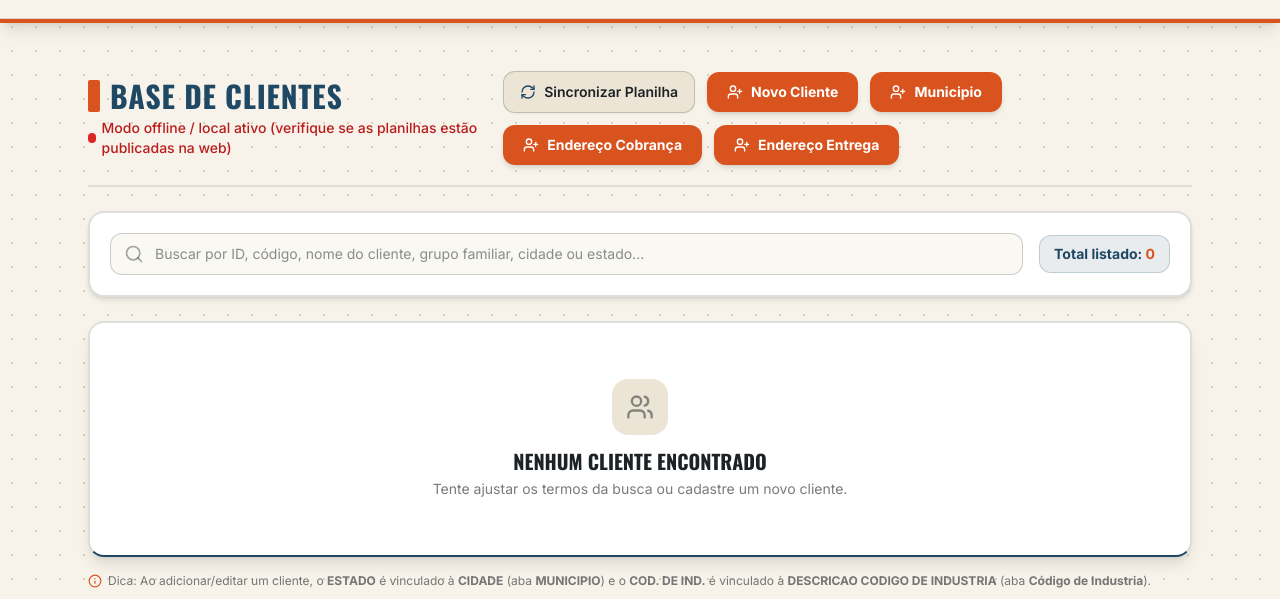
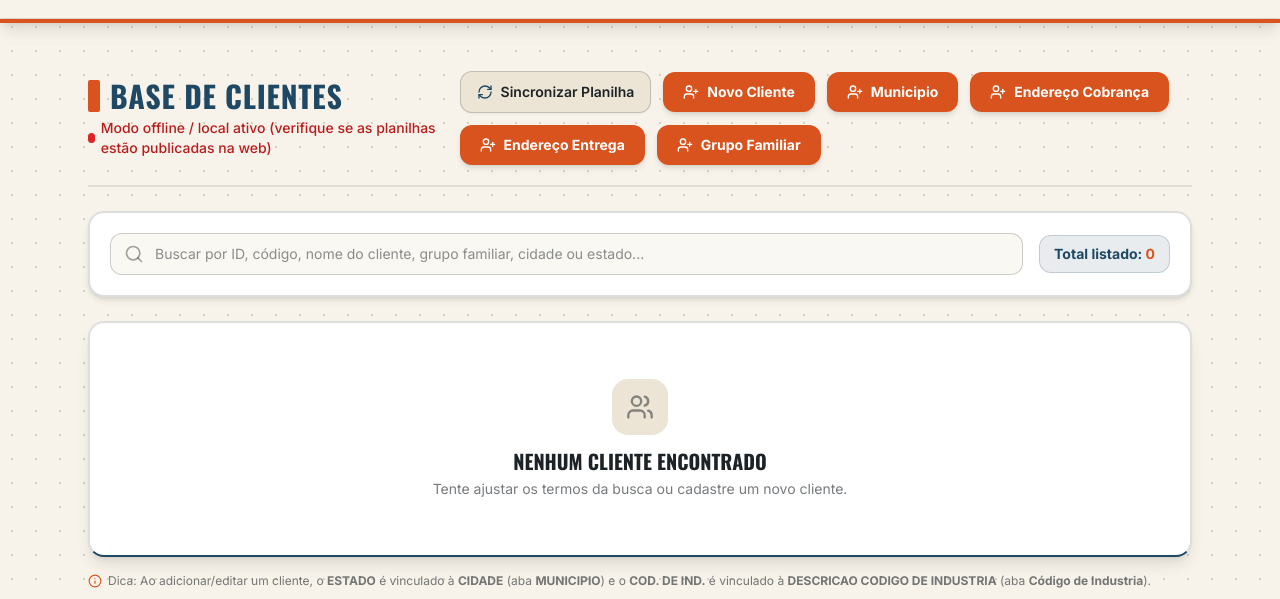
Before and after one commit to bemhesrepresentacao/Bemhes-2027, a plain HTML site: page Portal Cliente.html in a window 1280 px wide. Shown: the part 201-800 px from the top of the page. Drawn offline with nearby package versions, Linux system fonts and the light colour scheme; no server answers.

Commit message:
Update Portal Cliente.html

```diff
--- a/Portal Cliente.html
+++ b/Portal Cliente.html
@@ -220,6 +220,14 @@
                 >
                     <i data-lucide="user-plus" class="w-4 h-4"></i>
                     <span>Endereço Entrega</span>
+                </button>
+                <button
+                    type="button"
+                    onclick="window.location.href='Grupo Familiar.html'"
+                    class="inline-flex items-center gap-2 px-5 py-2.5 rounded-xl bg-trator hover:bg-tratorHover text-white text-sm font-bold shadow-md hover:shadow-lg transition-all"
+                >
+                    <i data-lucide="user-plus" class="w-4 h-4"></i>
+                    <span>Grupo Familiar</span>
                 </button>
             </div>
         </div>
```
